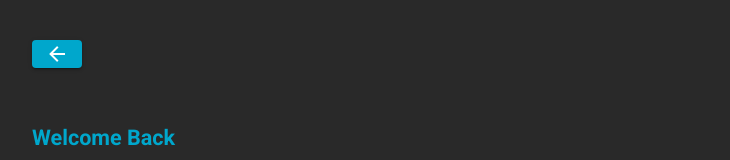
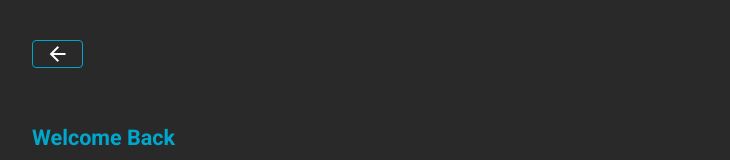
Before and after one commit to Miguel22247/MatchGame, a Vue app: page /signin in a window 1280 px wide. Shown: the top 160 px of the page, without its empty margins (96-826 px from the left). Built offline with nearby package versions, Linux system fonts and the light colour scheme.

Commit message:
add some bug fixes

```diff
--- a/src/views/SignIn.vue
+++ b/src/views/SignIn.vue
@@ -13,7 +13,7 @@
             <div class="login-forms">
                 <div class="return-button">
                     <router-link to="/">
-                        <v-btn color="#00A7CC" small>
+                        <v-btn color="#00A7CC" outlined depressed small>
                             <v-icon color="#ffffff">
                                 mdi-arrow-left
                             </v-icon>
@@ -229,6 +229,5 @@
         text-align: center;
         font-size: 9px;
     }
-
 }
 </style>
```
